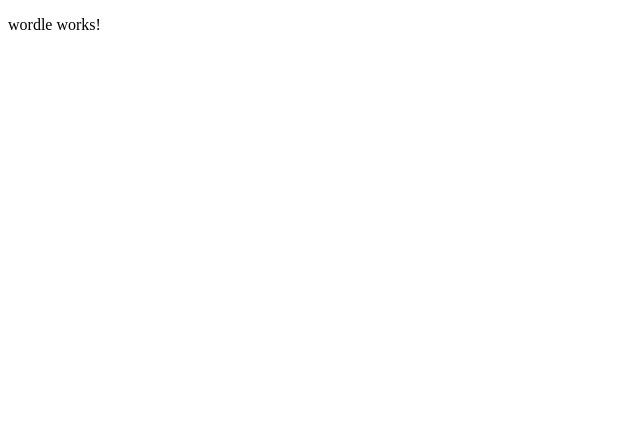
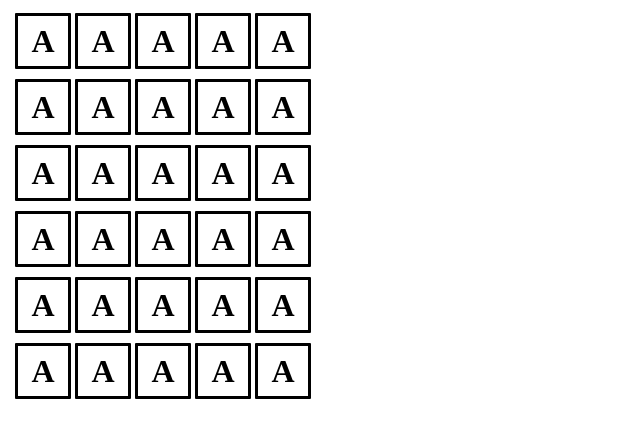
Before and after one commit to dcastewart/BrowserGames, an Angular app in the folder browser-games-frontend/: page /wordle in a window 1280 px wide. Shown: the top 438 px of the page, without its empty margins (0-640 px from the left). Built offline with nearby package versions, Linux system fonts and the light colour scheme.

Commit message:
Create Basic Wordle Layout

```diff
--- a/browser-games-frontend/src/app/components/wordle/wordle.component.css
+++ b/browser-games-frontend/src/app/components/wordle/wordle.component.css
@@ -0,0 +1,8 @@
+.word {
+    display: Flex;
+    padding: 5px;
+}
+
+.letter-box {
+    margin: 0px 2px 0px 2px;
+}
--- a/browser-games-frontend/src/app/components/wordle/wordle.component.html
+++ b/browser-games-frontend/src/app/components/wordle/wordle.component.html
@@ -1 +1,44 @@
-<p>wordle works!</p>
+<div>
+    <div class="word">
+        <app-letter class="letter-box"></app-letter>
+        <app-letter class="letter-box"></app-letter>
+        <app-letter class="letter-box"></app-letter>
+        <app-letter class="letter-box"></app-letter>
+        <app-letter class="letter-box"></app-letter>
+    </div>
+    <div class="word">
+        <app-letter class="letter-box"></app-letter>
+        <app-letter class="letter-box"></app-letter>
+        <app-letter class="letter-box"></app-letter>
+        <app-letter class="letter-box"></app-letter>
+        <app-letter class="letter-box"></app-letter>
+    </div>
+    <div class="word">
+        <app-letter class="letter-box"></app-letter>
+        <app-letter class="letter-box"></app-letter>
+        <app-letter class="letter-box"></app-letter>
+        <app-letter class="letter-box"></app-letter>
+        <app-letter class="letter-box"></app-letter>
+    </div>
+    <div class="word">
+        <app-letter class="letter-box"></app-letter>
+        <app-letter class="letter-box"></app-letter>
+        <app-letter class="letter-box"></app-letter>
+        <app-letter class="letter-box"></app-letter>
+        <app-letter class="letter-box"></app-letter>
+    </div>
+    <div class="word">
+        <app-letter class="letter-box"></app-letter>
+        <app-letter class="letter-box"></app-letter>
+        <app-letter class="letter-box"></app-letter>
+        <app-letter class="letter-box"></app-letter>
+        <app-letter class="letter-box"></app-letter>
+    </div>
+    <div class="word">
+        <app-letter class="letter-box"></app-letter>
+        <app-letter class="letter-box"></app-letter>
+        <app-letter class="letter-box"></app-letter>
+        <app-letter class="letter-box"></app-letter>
+        <app-letter class="letter-box"></app-letter>
+    </div>
+</div>
```
